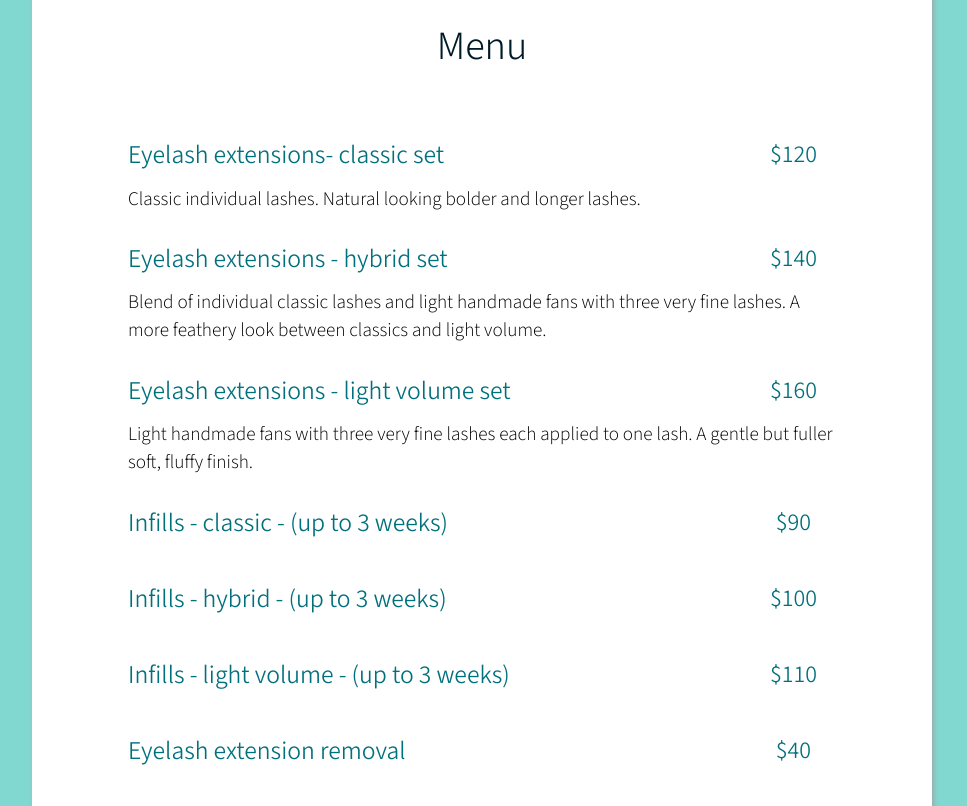
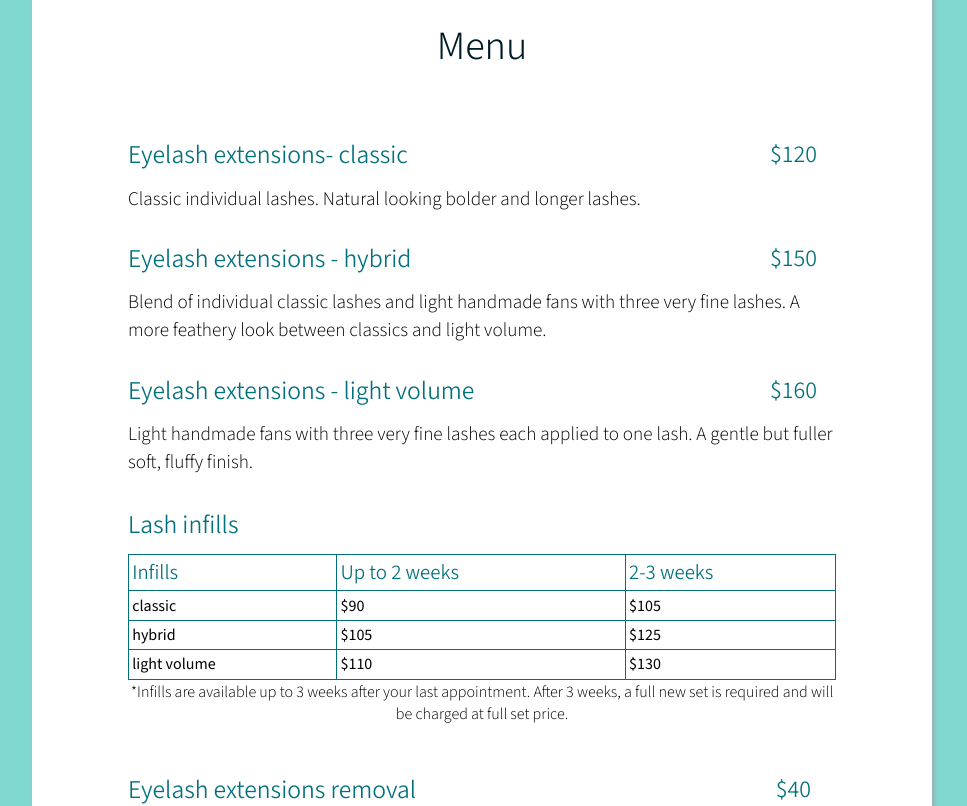
Before and after one commit to joCodes01/casuarinalashes, a React (Vite) app: page /menu in a window 1280 px wide. Shown: the part 660-1466 px from the top of the page, without its empty margins (158-1125 px from the left). Built offline with nearby package versions, Linux system fonts and the light colour scheme.

Commit message:
Add table for lash infill pricing. Update styling for the table.

```diff
--- a/src/Styles.css
+++ b/src/Styles.css
@@ -5,6 +5,9 @@
   margin: 0;
   padding: 0;
 }
+/* * {
+  border: 1px solid red;
+} */
 
 :root {
   --cl-lightest: #ffffff;
@@ -74,6 +77,29 @@ main {
 body {
   font-family: var(--cl-font-family-1);
 }
+table {
+  width: 100%;
+  margin-bottom: 0.1rem;
+}
+table,
+th,
+td {
+  border: 0.5px solid var(--cl-mid);
+  border-collapse: collapse;
+}
+
+th {
+  color: var(--cl-mid);
+  font-size: 1.3rem;
+  font-weight: 350;
+  text-align: left;
+  padding: 0.2rem;
+}
+td {
+  padding: 0.2rem;
+  text-align: left;
+}
+/*  */
 a {
   text-decoration: none;
 }
@@ -210,6 +236,11 @@ h3,
   color: var(--cl-mid);
   font-size: 1.4rem;
 }
+.infills-h3 {
+  width: 100%;
+  text-align: left;
+  margin-top: 1rem;
+}
 h4 {
   color: var(--cl-text);
   font-size: 1.3rem;
@@ -292,6 +323,9 @@ p {
   font-weight: 350;
   color: var(--cl-mid);
   padding-left: 1rem;
+}
+.infill-note {
+  margin-bottom: 2rem;
 }
 .new-client-form-container {
   background-color: var(--cl-primary);
--- a/src/components/InfoCardDataMenu.jsx
+++ b/src/components/InfoCardDataMenu.jsx
@@ -6,36 +6,51 @@ export function InfoCardDataMenu({ title, cost, description }) {
     <div className="menu-container info-card">
       <h2 className="section-heading">Menu</h2>
       <MenuItem
-        title="Eyelash extensions- classic set"
+        title="Eyelash extensions- classic"
         cost="120"
         description="Classic individual lashes. Natural looking bolder and longer lashes."
       />
       <MenuItem
-        title="Eyelash extensions - hybrid set"
-        cost="140"
+        title="Eyelash extensions - hybrid"
+        cost="150"
         description="Blend of individual classic lashes and light handmade fans with three very fine lashes. A more feathery look between classics and light volume."
       />
       <MenuItem
-        title="Eyelash extensions - light volume set"
+        title="Eyelash extensions - light volume"
         cost="160"
         description="Light handmade fans with three very fine lashes each applied to one lash. A gentle but fuller soft, fluffy finish."
       />
-      <MenuItem
-        title="Infills - classic - (up to 3 weeks)"
-        cost="90"
-        description=""
-      />
-      <MenuItem
-        title="Infills - hybrid - (up to 3 weeks)"
-        cost="100"
-        description=""
-      />
-      <MenuItem
-        title="Infills - light volume - (up to 3 weeks)"
-        cost="110"
-        description=""
-      />
-      <MenuItem title="Eyelash extension removal" cost="40" description="" />
+      <h3 className="menu-item-heading infills-h3">Lash infills</h3>
+
+      <table>
+        <tr>
+          <th>Infills</th>
+          <th>Up to 2 weeks </th>
+          <th>2-3 weeks</th>
+        </tr>
+        <tr>
+          <td>classic </td>
+          <td>$90</td>
+          <td>$105</td>
+        </tr>
+        <tr>
+          <td>hybrid</td>
+          <td>$105</td>
+          <td>$125</td>
+        </tr>
+        <tr>
+          <td>light volume</td>
+          <td>$110</td>
+          <td>$130</td>
+        </tr>
+      </table>
+      <p className="infill-note">
+        *Infills are available up to 3 weeks after your last appointment. After
+        3 weeks, a full new set is required and will be charged at full set
+        price.
+      </p>
+
+      <MenuItem title="Eyelash extensions removal" cost="40" description="" />
       <MenuItem
         title="Eyelash extension removal with a new set"
         cost="15"
@@ -43,14 +58,9 @@ export function InfoCardDataMenu({ title, cost, description }) {
       />
       <MenuItem title="Eyelash tint" cost="30" description="" />
       <MenuItem
-        title="Lash Lift/Lamination & Tint (recommended)"
+        title="Lash Lift/Lamination & Tint"
         cost="90"
         description="Elleeplex Profusion gentle lash lift with gentle grow out. A cysteamine system which maintains the bond integrity of the lash with no thioglycolate. 'Re-Gen' vitamin & mineral treatment included with every lift which strengthens, hydrates and protects the lashes. Re-lift every 6-8 weeks."
-      />
-      <MenuItem
-        title="Lash Lift Lamination (without tint)"
-        cost="75"
-        description=""
       />
     </div>
   );
```
